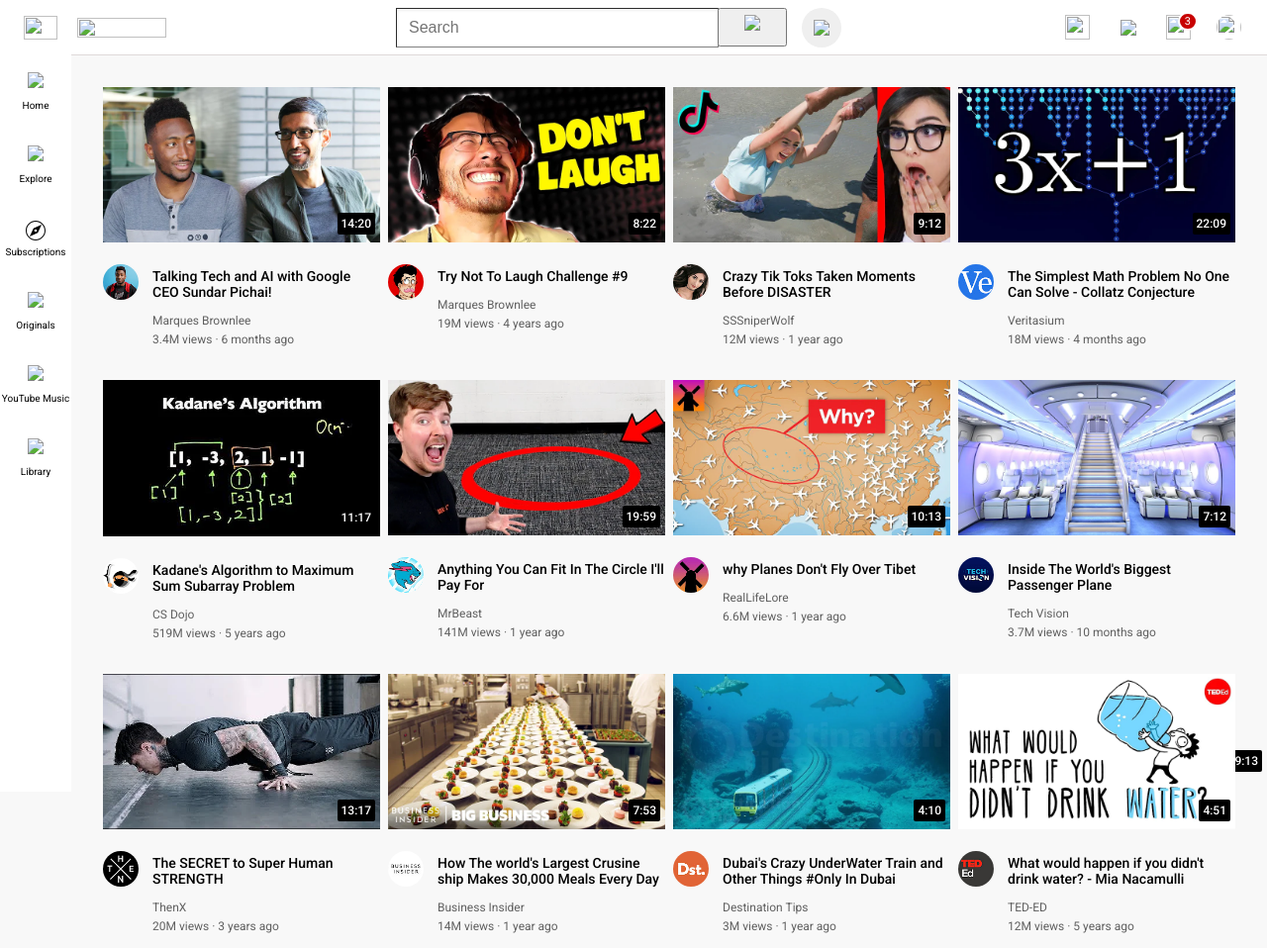
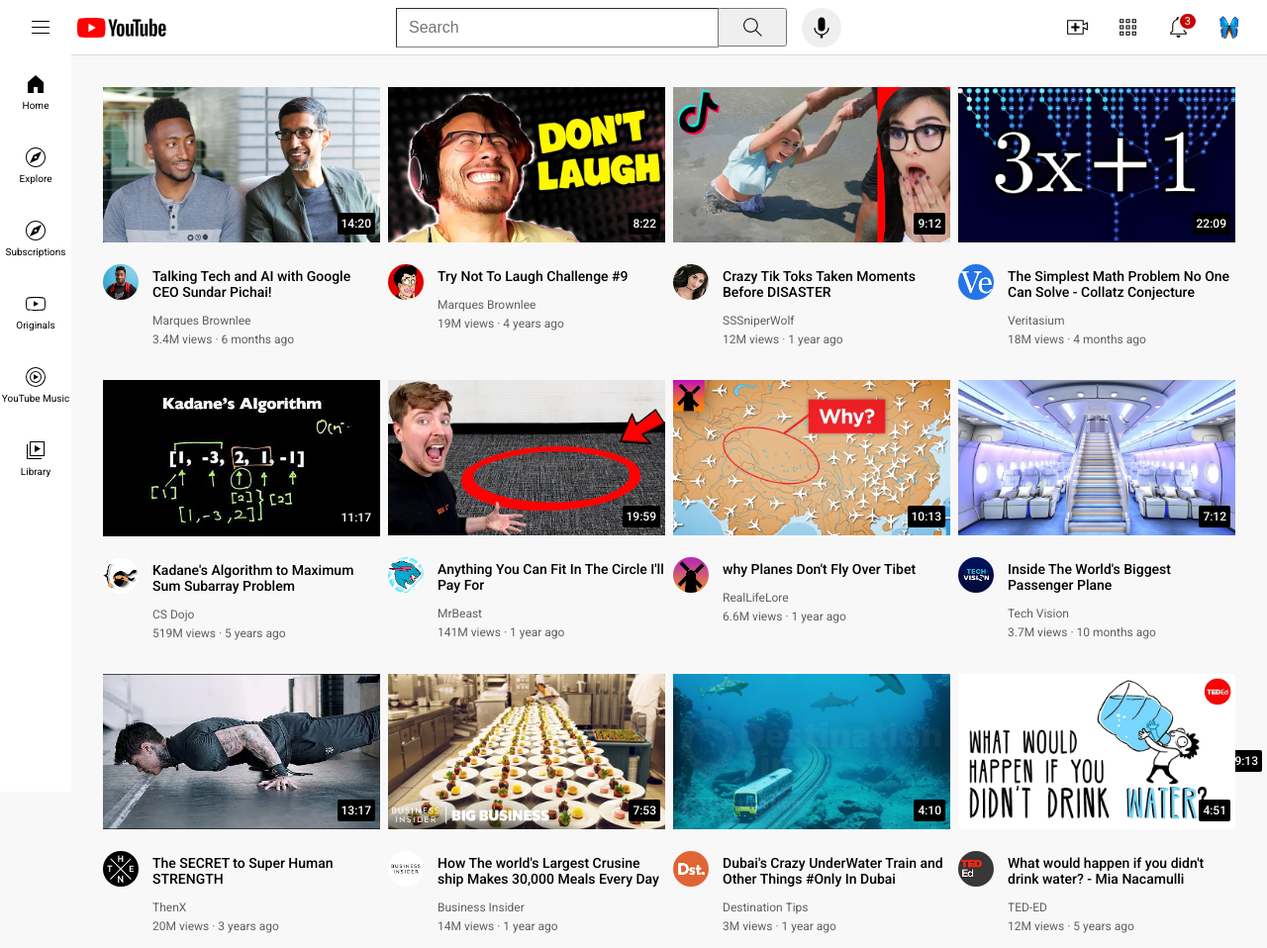
Before and after one commit to Akhilalakkoju/static-youtube-clone, a plain HTML site: page index.html in a window 1280 px wide. Shown: the whole page at 99% size. Drawn offline with Linux system fonts and the light colour scheme.

Commit message:
Update index.html

```diff
--- a/index.html
+++ b/index.html
@@ -30,22 +30,22 @@
           margin-left: 24px;
           margin-right:20px;
           "
-          src="hamburger-menu.svg" >
+          src="/headericons/hamburger-menu.svg" >
           <img class="logo" style="
           height:20px;
           width:90px;
           "
-          src="youtube-logo.svg" >
+          src="/headericons/youtube-logo.svg" >
         </div>
         <div class="middle-section" >
            <input class="input" type="text" placeholder="Search">
            <button class="search-icon">
-            <img class  =  "search" src="search.svg">
+            <img class  =  "search" src="/headericons/search.svg">
             <div class = "st">Search</div>
            </button>
            <div class = "si" >
             <button class="speak">
-            <img src="voice-search-icon.svg">
+            <img src="/headericons/voice-search-icon.svg">
             <div class = "st">Search with your voice</div>
            </button>
            </div>
@@ -53,18 +53,18 @@
         <div class="last-section" >
           <div>
           <div class = "ui">
-          <img class="upload" src="upload.svg">
+          <img class="upload" src="/headericons/upload.svg">
           <div class = "st">Upload</div>
           </div>
           </div>
           <div>
             <div class = "ai" >
-          <img class="apps" src="youtube-apps.svg">
+          <img class="apps" src="/headericons/youtube-apps.svg">
           <div class = "st">YouTube apps</div>
             </div>
           </div>
           <div class="n">
-          <img class="note" src="notifications.svg">
+          <img class="note" src="/headericons/notifications.svg">
           <div class ="number">
             3
           </div>
@@ -72,7 +72,7 @@
          </div>
           <div>
             <div class = "bi">
-          <img class="butter" src="butterfly.jpg">
+          <img class="butter" src="/headericons/butterfly.jpg">
           <div class = "st">Youtube Account</div>
             </div>
           </div>
@@ -80,11 +80,11 @@
        </div>
        <div class="sidebar">
        <div class = "sideparts">
-        <img src="home.svg" >
+        <img src="/sideicons/home.svg" >
         <div>Home</div>
        </div>
        <div class = "sideparts">
-        <img src="explore.svg" >
+        <img src="/sideicons/explore.svg" >
         <div>Explore</div>
        </div>
        <div class = "sideparts">
@@ -92,15 +92,15 @@
         <div>Subscriptions</div>
        </div>
        <div class = "sideparts">
-        <img src="originals.svg" >
+        <img src="/sideicons/originals.svg" >
         <div>Originals</div>
        </div>
        <div class = "sideparts">
-        <img src="youtube-music.svg" >
+        <img src="/sideicons/youtube-music.svg" >
         <div>YouTube Music</div>
        </div>
        <div class = "sideparts">
-        <img src="library.svg" >
+        <img src="/sideicons/library.svg" >
         <div>Library</div>
        </div>
        </div>
```
